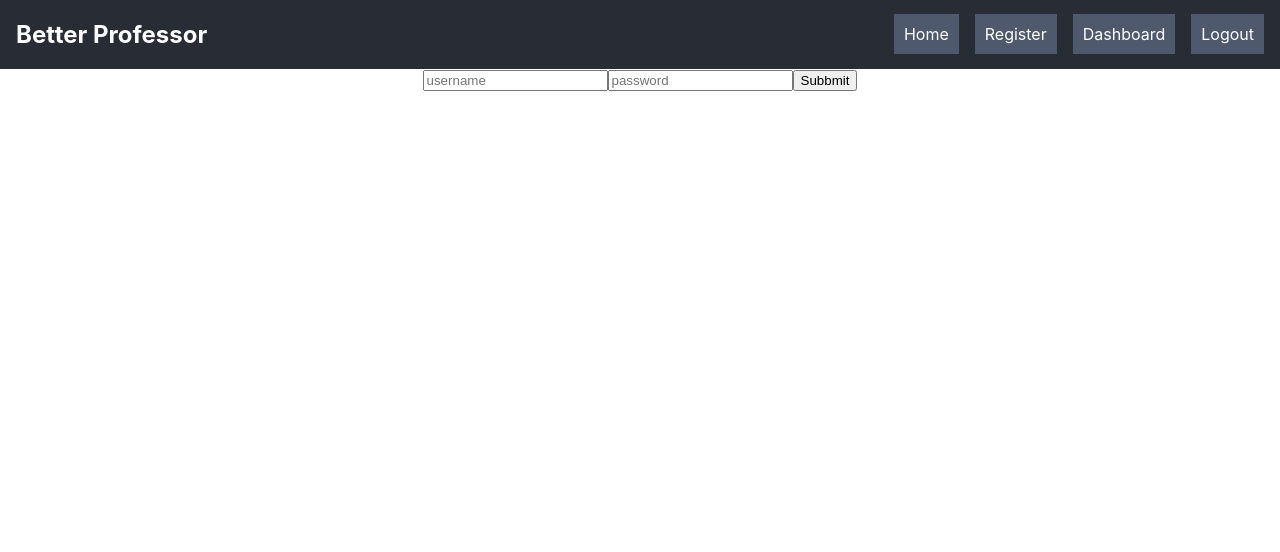
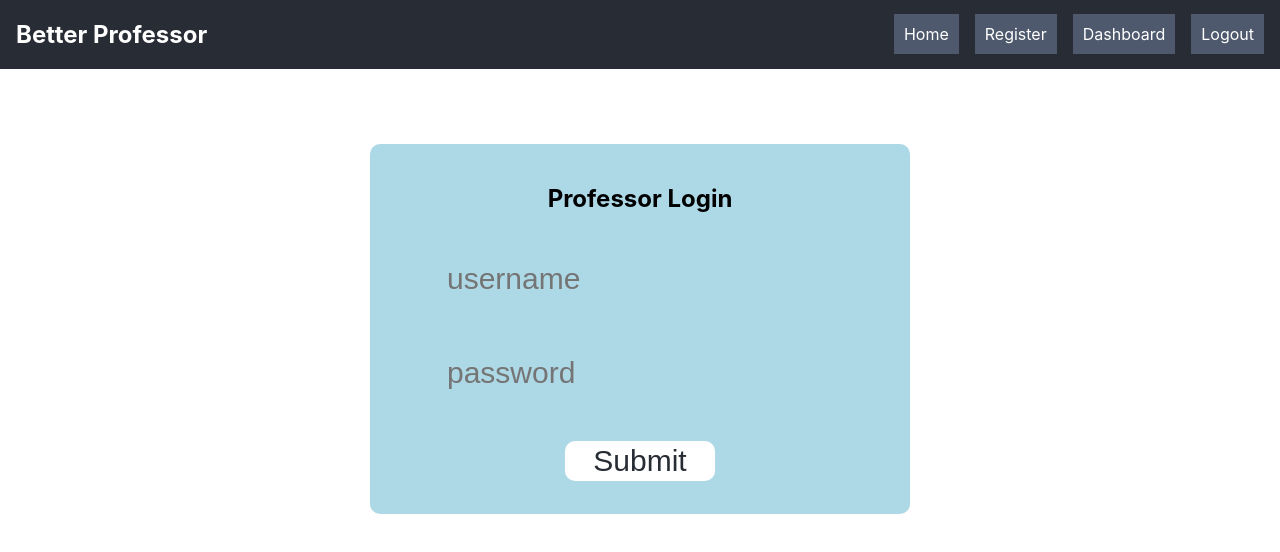
Before and after one commit to BuildWeek-better-professor-1/Frontend, a React (Create React App) app: page / in a window 1280 px wide. Shown: the top 552 px of the page. Built offline with nearby package versions, Linux system fonts and the light colour scheme.

Commit message:
prof login styled, prof login style file added, better error handling

```diff
--- a/src/components/ProfLoginForm.js
+++ b/src/components/ProfLoginForm.js
@@ -1,35 +1,24 @@
 import React, { useState } from "react";
 import axios from 'axios'
 import { useHistory } from 'react-router-dom'
+import './styles/ProfLoginForm.css'
 
 const ProfLoginForm = () => {
   const [formState, setFormState] = useState({ username: "", password: "" })
   const [error, setError] = useState("")
-const history = useHistory()
+  const history = useHistory()
+
   const handleSubmit = async (event) => {
     try {
       event.preventDefault()
       const { data } = await axios.post("https://better-professor-app-1.herokuapp.com/api/auth/login", { ...formState, type: "professor" })
+
       localStorage.setItem("token", data.token)
-      // handle token
-      // data: {
-      //     message: `Welcome ${saved.firstName}`,
-      //     user: {
-      //         id: saved.id,
-      //         username: saved.username,
-      //         "First Name": saved.firstName,
-      //         "Last Name": saved.lastName,
-      //                           email: saved.email
-      //     },
-      //     token
-      // }
-      // handle redirect
+
       history.push('/professordashboard')
-      console.log(data)
     } catch (e) {
-      console.log(e.response)
-      setError(e.response.message)
-      setTimeout(setError(""), 3500)
+      setError(e.response.data.errorMessage || e.response.data.message)
+      setTimeout(() => setError(""), 3000)
     }
   }
 
@@ -38,13 +27,16 @@ const history = useHistory()
   }
 
   return (
-    <div>
-      <form onSubmit={handleSubmit}>
-        <input onChange={handleChange} name="username" value={formState.username} placeholder="username" />
-        <input onChange={handleChange} name="password" value={formState.password} placeholder="password" />
-        <input type="submit" value="Subbmit" />
+    <div className="prof_login-container">
+      <h2>Professor Login</h2>
+
+      <form className="prof_login-form" onSubmit={handleSubmit}>
+        <input className="prof_login-input" onChange={handleChange} name="username" value={formState.username} placeholder="username" />
+        <input className="prof_login-input" onChange={handleChange} name="password" value={formState.password} placeholder="password" />
+        <input className="prof_login-submit" type="submit" value="Submit" />
       </form>
-      <span className={error ? "err-message" : "err-message hidden"}>{error || null}</span>
+
+      <span className="prof_login-error" >{error}</span>
     </div>
   );
 };
--- /dev/null
+++ b/src/components/styles/ProfLoginForm.css
@@ -0,0 +1,54 @@
+
+.prof_login-container {
+    height: 330px;
+    width: 500px;
+    border-radius: 10px;
+    background: lightblue;
+    margin: 75px auto;
+    padding: 20px;
+}
+
+.prof_login-form {
+    height: 100%;
+    width: 100%;
+}
+
+.prof_login-input {
+    background-color: lightblue;
+    border: none;
+    height: 50px;
+    font-size: 30px;
+    margin: 20px 0;
+    border-bottom: 2px solid lightblue;
+}
+
+
+.prof_login-input:focus{
+    outline-width: 0;
+    border-bottom: 2px solid black;
+}
+
+.prof_login-submit {
+    height: 40px;
+    width: 150px;
+    border: none;
+    border-radius: 10px;
+    font-size: 30px;
+    color: #282c34;;
+    background: white;
+    margin: 20px;
+}
+
+.prof_login-submit:focus{
+    outline-width: 0;
+}
+
+.prof_login-submit:hover{
+    cursor: pointer;
+    background: whitesmoke;
+}
+
+.prof_login-error{
+    color: red;
+    font-size: 20px;
+}
```
